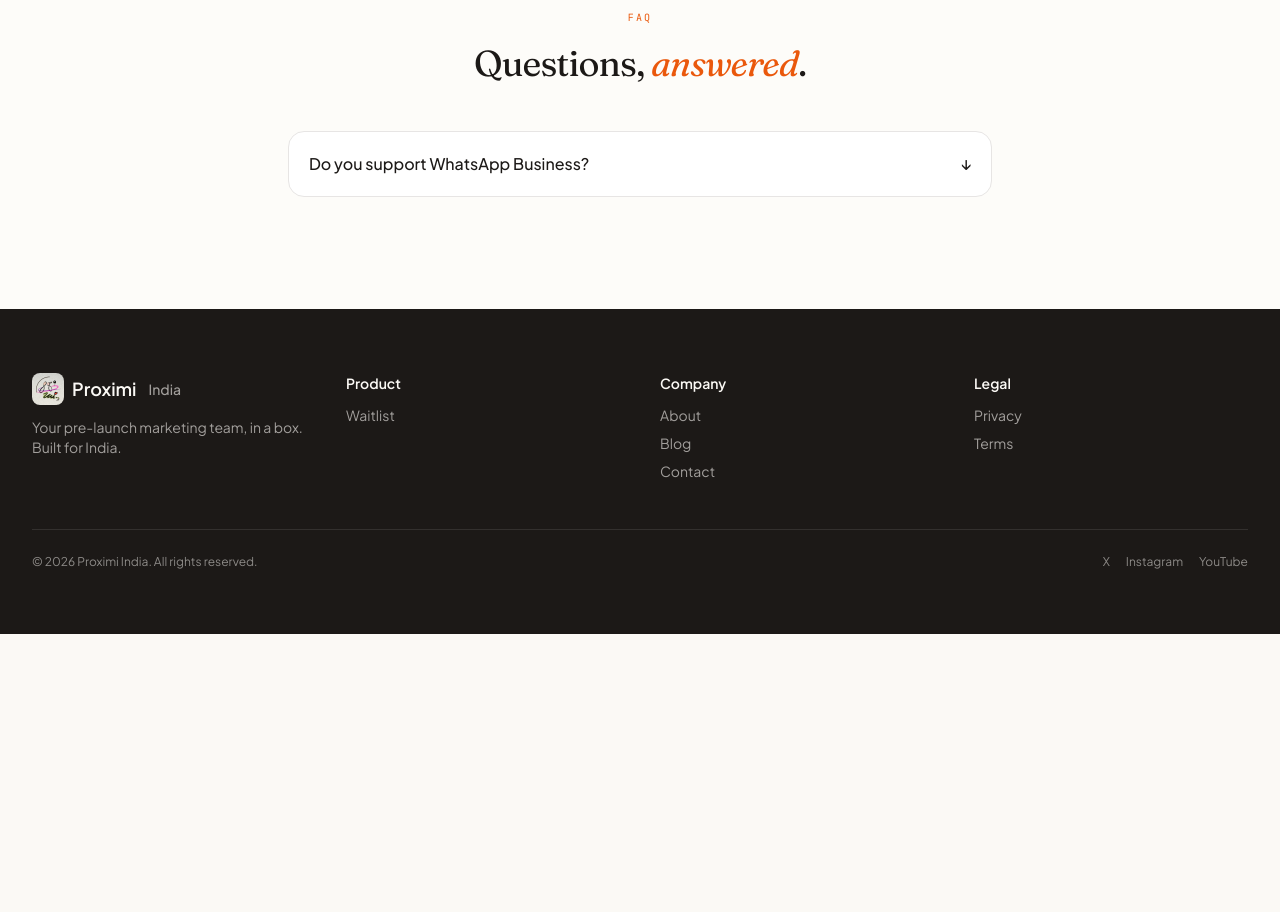
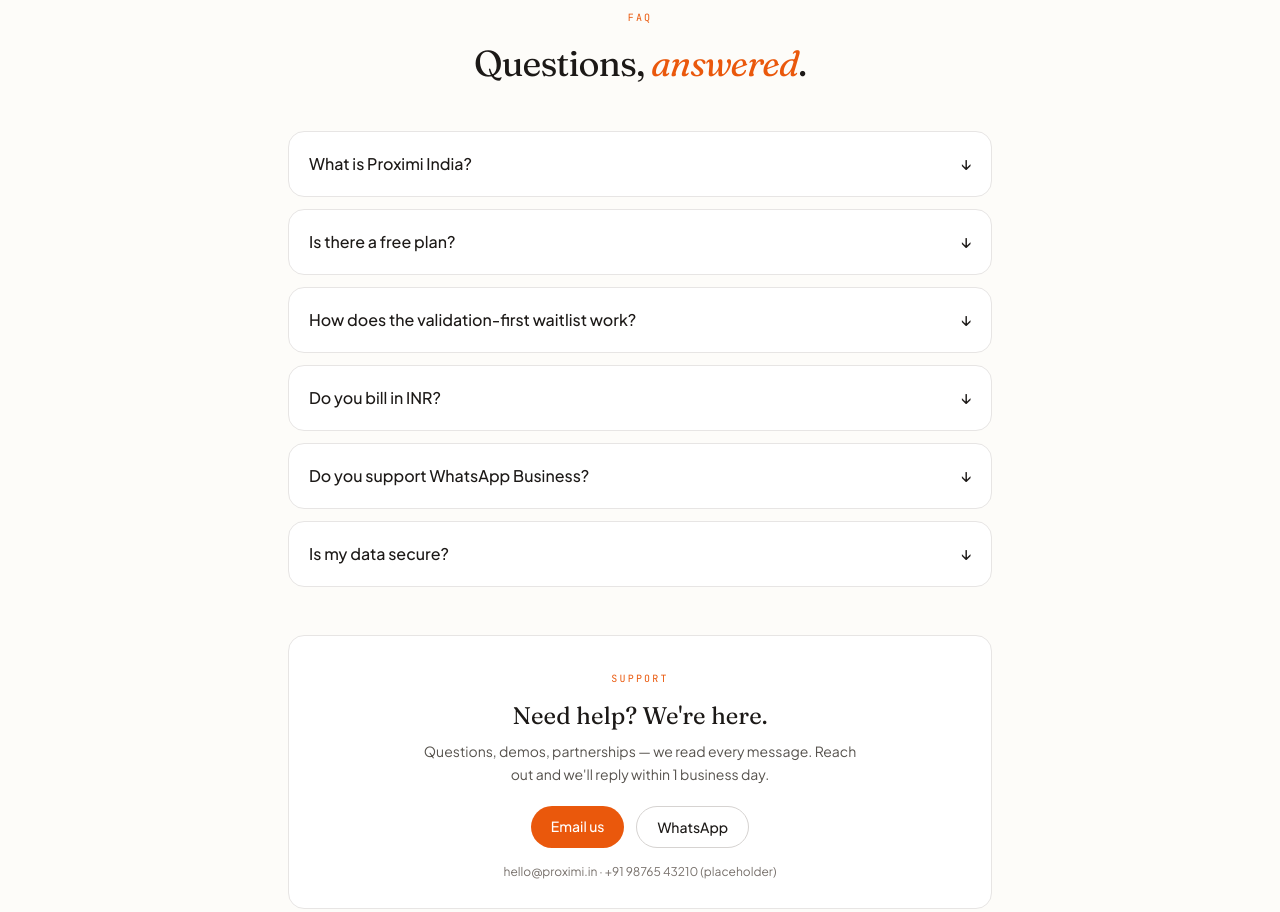
Before and after one commit to kiran416ind-bot/proximi.in, a plain HTML site: page index.html in a window 1280 px wide. Shown: the part 3642-4554 px from the top of the page. Before the commit the page ends 4276 px from the top, so only its background shows below. Drawn offline with nearby package versions, Linux system fonts and the light colour scheme.

Commit message:
Refine FAQ (6 items) and add Support section

```diff
--- a/index.html
+++ b/index.html
@@ -259,11 +259,58 @@
         <div class="space-y-3">
           <details class="bg-white border border-hairline rounded-2xl p-5">
             <summary class="flex items-center justify-between font-medium text-ink">
+              <span>What is Proximi India?</span>
+              <span class="chev transition-transform">↓</span>
+            </summary>
+            <p class="mt-3 text-warm text-sm leading-relaxed">A pre-launch marketing platform for founders and SMBs in India. It creates content, runs a validation-first waitlist, and tracks engagement analytics — priced in rupees, built for India.</p>
+          </details>
+          <details class="bg-white border border-hairline rounded-2xl p-5">
+            <summary class="flex items-center justify-between font-medium text-ink">
+              <span>Is there a free plan?</span>
+              <span class="chev transition-transform">↓</span>
+            </summary>
+            <p class="mt-3 text-warm text-sm leading-relaxed">Yes — Free tier with 100 signups, 5 interviews, and 10 posts/month. No credit card required.</p>
+          </details>
+          <details class="bg-white border border-hairline rounded-2xl p-5">
+            <summary class="flex items-center justify-between font-medium text-ink">
+              <span>How does the validation-first waitlist work?</span>
+              <span class="chev transition-transform">↓</span>
+            </summary>
+            <p class="mt-3 text-warm text-sm leading-relaxed">Signup → 3-question survey → auto-booked discovery call → insight dashboard. You learn what people actually want before you build.</p>
+          </details>
+          <details class="bg-white border border-hairline rounded-2xl p-5">
+            <summary class="flex items-center justify-between font-medium text-ink">
+              <span>Do you bill in INR?</span>
+              <span class="chev transition-transform">↓</span>
+            </summary>
+            <p class="mt-3 text-warm text-sm leading-relaxed">Yes. All plans are billed in Indian rupees via UPI/cards. No forex surprises.</p>
+          </details>
+          <details class="bg-white border border-hairline rounded-2xl p-5">
+            <summary class="flex items-center justify-between font-medium text-ink">
               <span>Do you support WhatsApp Business?</span>
               <span class="chev transition-transform">↓</span>
             </summary>
-            <p class="mt-3 text-warm text-sm leading-relaxed">Yes — Starter and above include WhatsApp Business as a core channel.</p>
+            <p class="mt-3 text-warm text-sm leading-relaxed">Yes — WhatsApp Business is a core channel, with festival-aware content and Hinglish support.</p>
           </details>
+          <details class="bg-white border border-hairline rounded-2xl p-5">
+            <summary class="flex items-center justify-between font-medium text-ink">
+              <span>Is my data secure?</span>
+              <span class="chev transition-transform">↓</span>
+            </summary>
+            <p class="mt-3 text-warm text-sm leading-relaxed">Entries are stored via Web3Forms with HTTPS. We never sell your data. You can export or delete anytime.</p>
+          </details>
+        </div>
+
+        <!-- SUPPORT -->
+        <div class="mt-12 bg-white border border-hairline rounded-2xl p-7 text-center">
+          <span class="font-mono text-[10px] uppercase tracking-[0.22em] text-clay">Support</span>
+          <h3 class="mt-3 font-serif text-2xl text-ink">Need help? We're here.</h3>
+          <p class="mt-2 text-warm text-sm leading-relaxed max-w-md mx-auto">Questions, demos, partnerships — we read every message. Reach out and we'll reply within 1 business day.</p>
+          <div class="mt-5 flex flex-col sm:flex-row gap-3 justify-center">
+            <a href="mailto:hello@proximi.in" class="px-5 py-2.5 text-sm font-medium bg-clay text-white rounded-full hover:bg-clay/90 transition">Email us</a>
+            <a href="https://wa.me/919876543210" class="px-5 py-2.5 text-sm font-medium border border-strongline text-ink rounded-full hover:border-ink transition">WhatsApp</a>
+          </div>
+          <p class="mt-4 text-xs text-faint">hello@proximi.in · +91 98765 43210 (placeholder)</p>
         </div>
       </div>
     </section>
```
